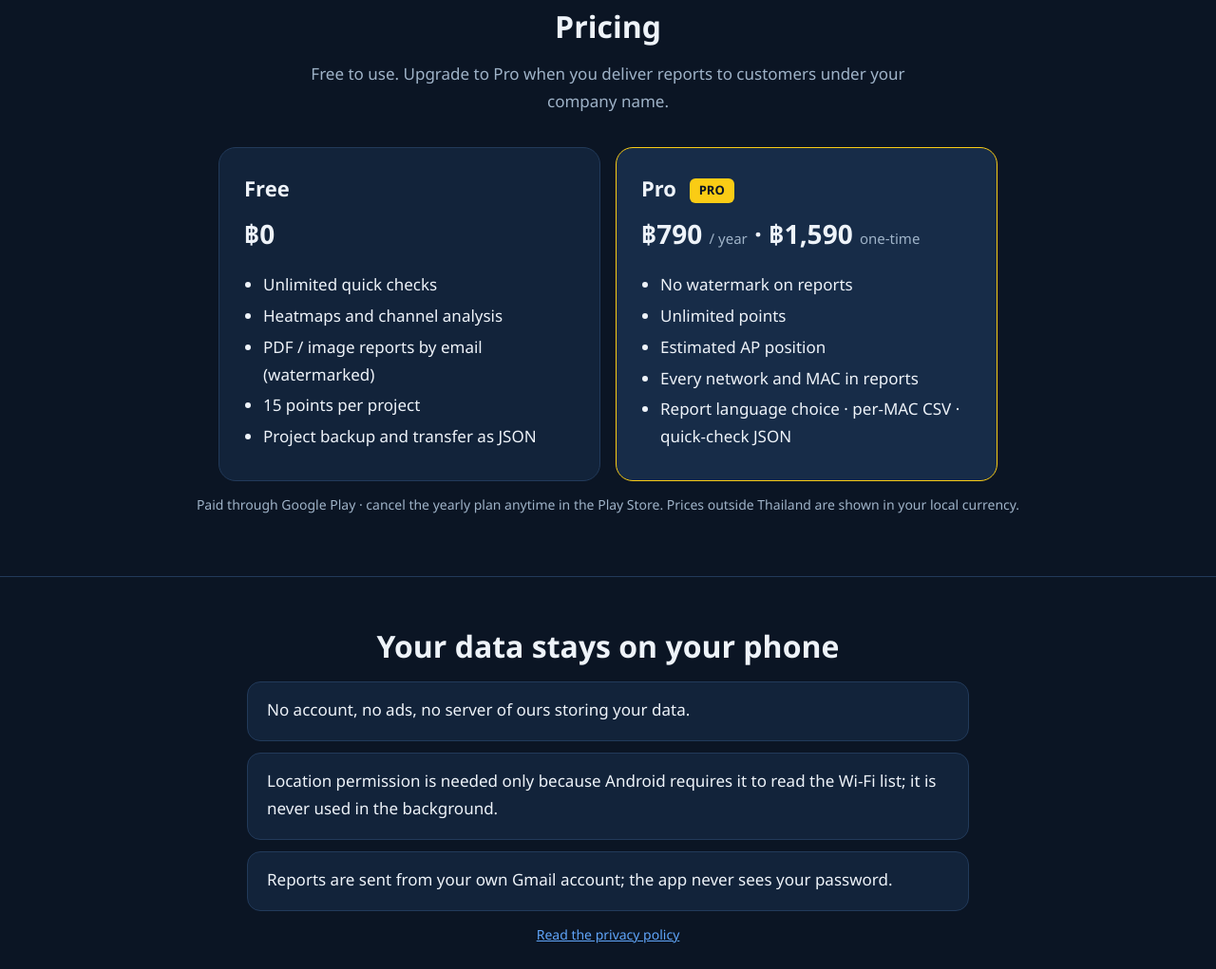
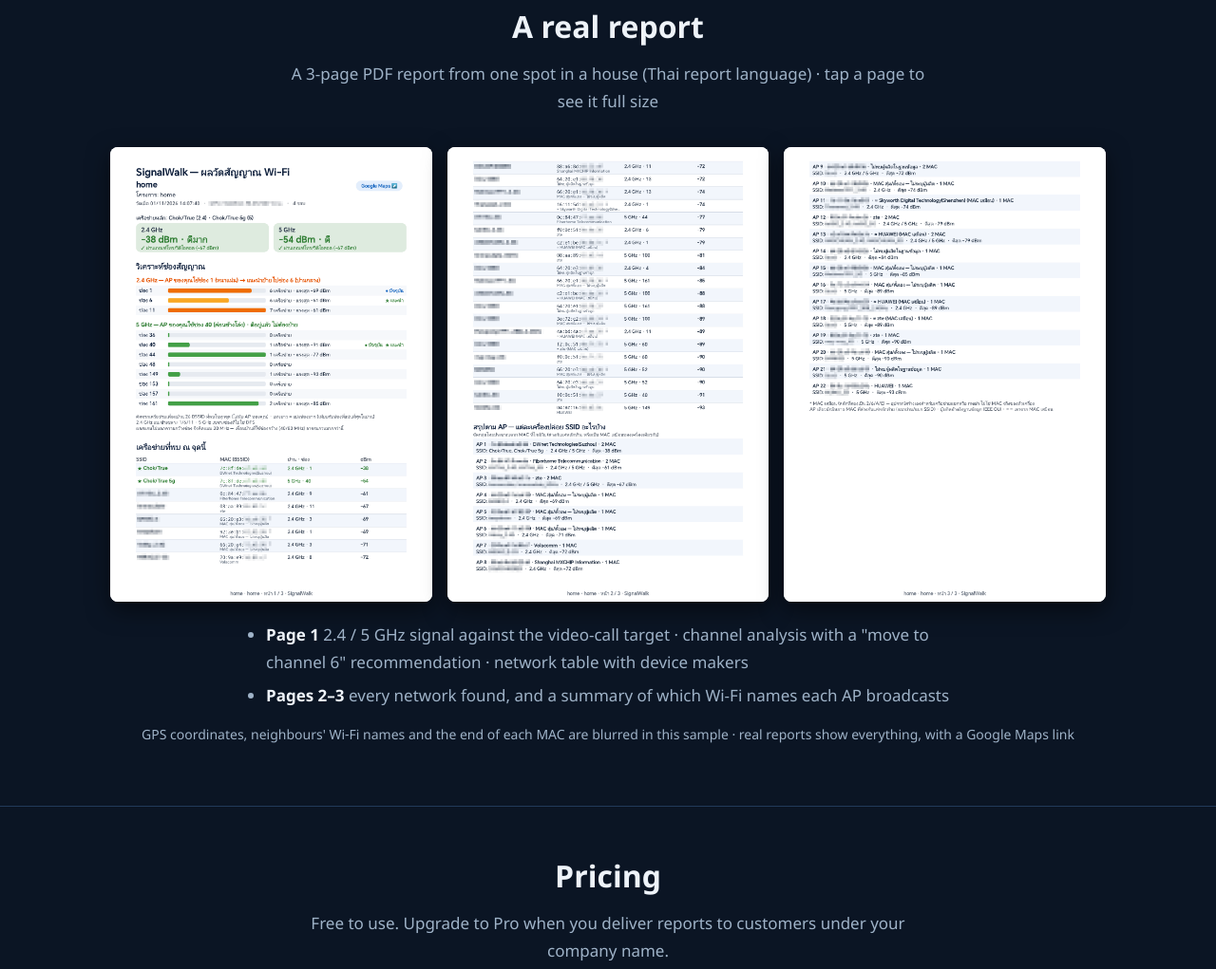
Before and after one commit to signalwalkapp-chok/signalwalk, a plain HTML site: page index.html in a window 1280 px wide. Shown: the part 2208-3229 px from the top of the page at 95% size. Drawn offline with Linux system fonts and the light colour scheme.

Commit message:
Add files via upload

```diff
--- a/index.html
+++ b/index.html
@@ -75,6 +75,14 @@
   .card p { margin: 0; color: var(--muted); font-size: 15.5px; }
   .card .icon { font-size: 26px; }
 
+  .report-pages { display: grid; grid-template-columns: repeat(3, 1fr); gap: 16px; }
+  .report-pages img { width: 100%; height: auto; display: block; border-radius: 8px; background: #fff;
+                      box-shadow: 0 8px 24px #0008; transition: transform .15s; }
+  .report-pages a:hover img { transform: translateY(-3px); }
+  .report-notes { max-width: 760px; margin: 22px auto 0; padding-left: 20px; color: var(--muted); }
+  .report-notes li { margin: 6px 0; }
+  .report-notes b { color: var(--ink); }
+
   .plans { display: grid; grid-template-columns: 1fr 1fr; gap: 16px; max-width: 820px; margin: 0 auto; }
   .plan { background: var(--panel); border: 1px solid var(--line); border-radius: 18px; padding: 26px; }
   .plan.pro { background: var(--panel-2); border-color: var(--gold); }
@@ -98,6 +106,7 @@
   }
   @media (max-width: 560px) {
     .features, .plans { grid-template-columns: 1fr; }
+    .report-pages { grid-template-columns: 1fr 1fr; }
     header { padding-top: 64px; }
   }
 </style>
@@ -211,6 +220,31 @@
         <p class="th">รายงานจัดกลุ่ม MAC ของเครื่องเดียวกัน บอกว่าเราเตอร์แต่ละตัวปล่อย Wi‑Fi ชื่ออะไรบ้าง ทั้ง 2.4 / 5 GHz และเครือข่ายแขก</p>
         <p class="en">Reports group the MACs of one unit and list which Wi‑Fi names each router broadcasts, across 2.4 / 5 GHz and guest networks.</p></div>
     </div>
+  </div>
+</section>
+
+<section id="sample-report">
+  <div class="wrap">
+    <h2><span class="th">ตัวอย่างรายงานจริง</span><span class="en">A real report</span></h2>
+    <p class="lead">
+      <span class="th">รายงาน PDF 3 หน้า จากการวัดในบ้านหลังหนึ่ง 1 จุด · แตะเพื่อดูภาพเต็ม</span>
+      <span class="en">A 3‑page PDF report from one spot in a house (Thai report language) · tap a page to see it full size</span>
+    </p>
+    <div class="report-pages">
+      <a href="img/report/page-1.png" target="_blank" rel="noopener"><img src="img/report/page-1.png" alt="Report page 1: signal, channel analysis, networks" loading="lazy"></a>
+      <a href="img/report/page-2.png" target="_blank" rel="noopener"><img src="img/report/page-2.png" alt="Report page 2: networks and summary by AP" loading="lazy"></a>
+      <a href="img/report/page-3.png" target="_blank" rel="noopener"><img src="img/report/page-3.png" alt="Report page 3: summary by AP" loading="lazy"></a>
+    </div>
+    <ul class="report-notes">
+      <li><span class="th"><b>หน้า 1</b> ค่าสัญญาณ 2.4 / 5 GHz เทียบเกณฑ์วิดีโอคอล · วิเคราะห์ช่องพร้อมคำแนะนำ "ย้ายไปช่อง 6" · ตารางเครือข่ายพร้อมยี่ห้ออุปกรณ์</span>
+          <span class="en"><b>Page 1</b> 2.4 / 5 GHz signal against the video‑call target · channel analysis with a "move to channel 6" recommendation · network table with device makers</span></li>
+      <li><span class="th"><b>หน้า 2–3</b> เครือข่ายทั้งหมดที่พบ และสรุปตาม AP ว่าแต่ละเครื่องปล่อย Wi‑Fi ชื่ออะไรบ้าง</span>
+          <span class="en"><b>Pages 2–3</b> every network found, and a summary of which Wi‑Fi names each AP broadcasts</span></li>
+    </ul>
+    <p class="note" style="text-align:center">
+      <span class="th">ในตัวอย่างนี้เบลอพิกัด GPS ชื่อ Wi‑Fi ของเพื่อนบ้าน และท้าย MAC ไว้ · รายงานจริงแสดงครบ พร้อมลิงก์ Google Maps</span>
+      <span class="en">GPS coordinates, neighbours' Wi‑Fi names and the end of each MAC are blurred in this sample · real reports show everything, with a Google Maps link</span>
+    </p>
   </div>
 </section>
 
```
Also changed, not shown: img/report/page-1.png (added), img/report/page-2.png (added), img/report/page-3.png (added).
